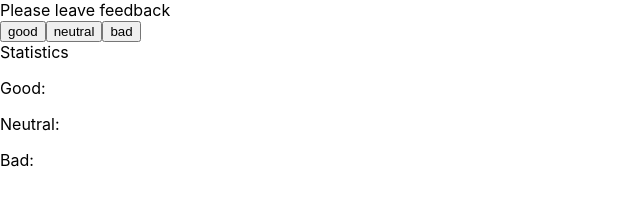
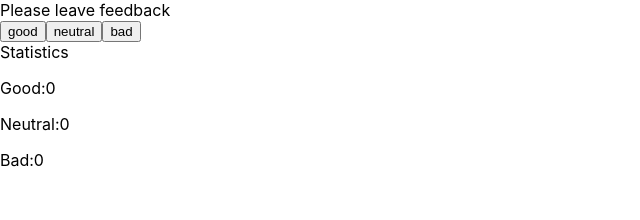
Before and after one commit to TSergiiM/goit-react-hw-02-feedback, a React (Create React App) app: page / in a window 1280 px wide. Shown: the top 220 px of the page, without its empty margins (0-640 px from the left). Built offline with nearby package versions, Linux system fonts and the light colour scheme.

Commit message:
Update App.jsx

```diff
--- a/src/components/App.jsx
+++ b/src/components/App.jsx
@@ -10,14 +10,38 @@ export class App extends Component {
     bad: 0,
   };
 
+  handleGood = () => {
+    this.setState(prevState => ({
+      good: prevState.good + 1,
+    }));
+  };
+  handleNeutral = () => {
+    this.setState(prevState => ({
+      neutral: prevState.neutral + 1,
+    }));
+  };
+  handleBad = () => {
+    this.setState(prevState => ({
+      bad: prevState.bad + 1,
+    }));
+  };
+
   render() {
-    const { good, neutral, bad } = this.state;
     return (
       <div>
         <SectionTitle title="Please leave feedback"></SectionTitle>
-        <FeedbackOptions></FeedbackOptions>
+        <FeedbackOptions
+          onGood={this.handleGood}
+          onNeutral={this.handleNeutral}
+          onBad={this.handleBad}
+        ></FeedbackOptions>
         <SectionTitle title="Statistics"></SectionTitle>
-        <Statistics></Statistics>
+        {/* <Statistics></Statistics> */}
+        <div>
+          <p>Good:{this.state.good}</p>
+          <p>Neutral:{this.state.neutral}</p>
+          <p>Bad:{this.state.bad}</p>
+        </div>
       </div>
     );
   }
```
